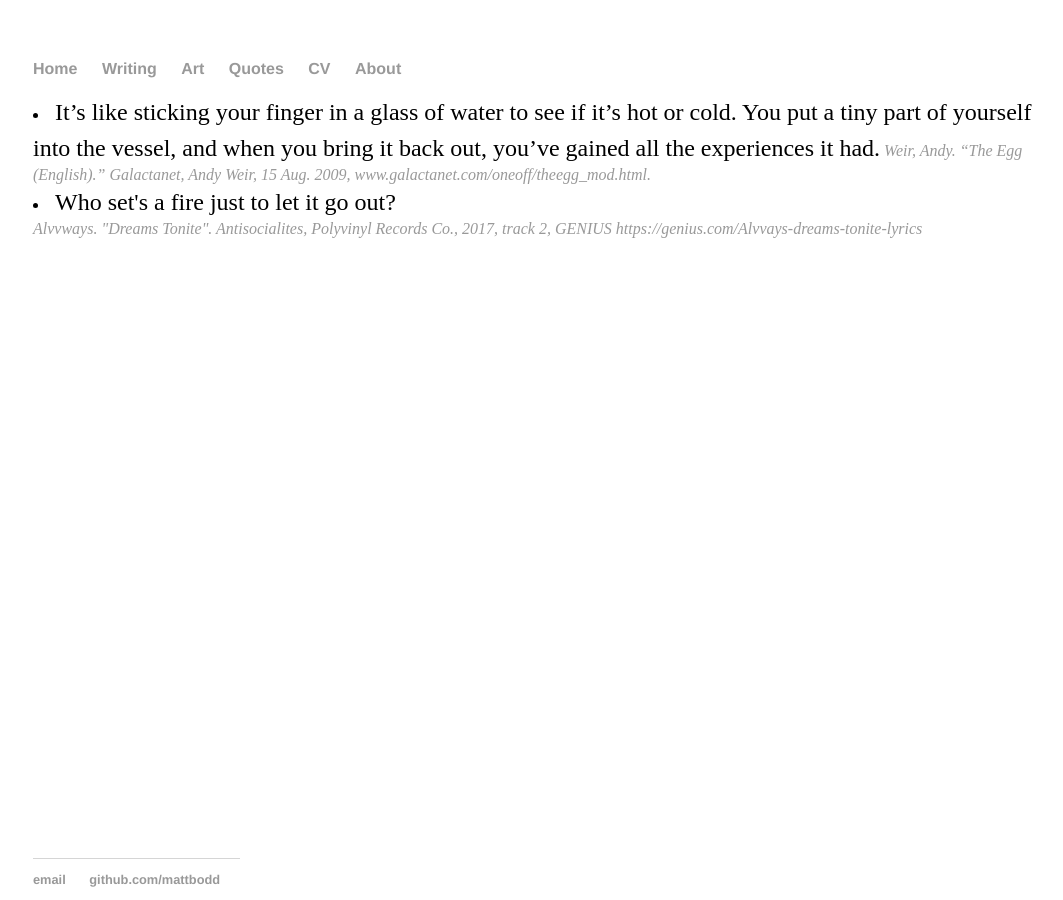
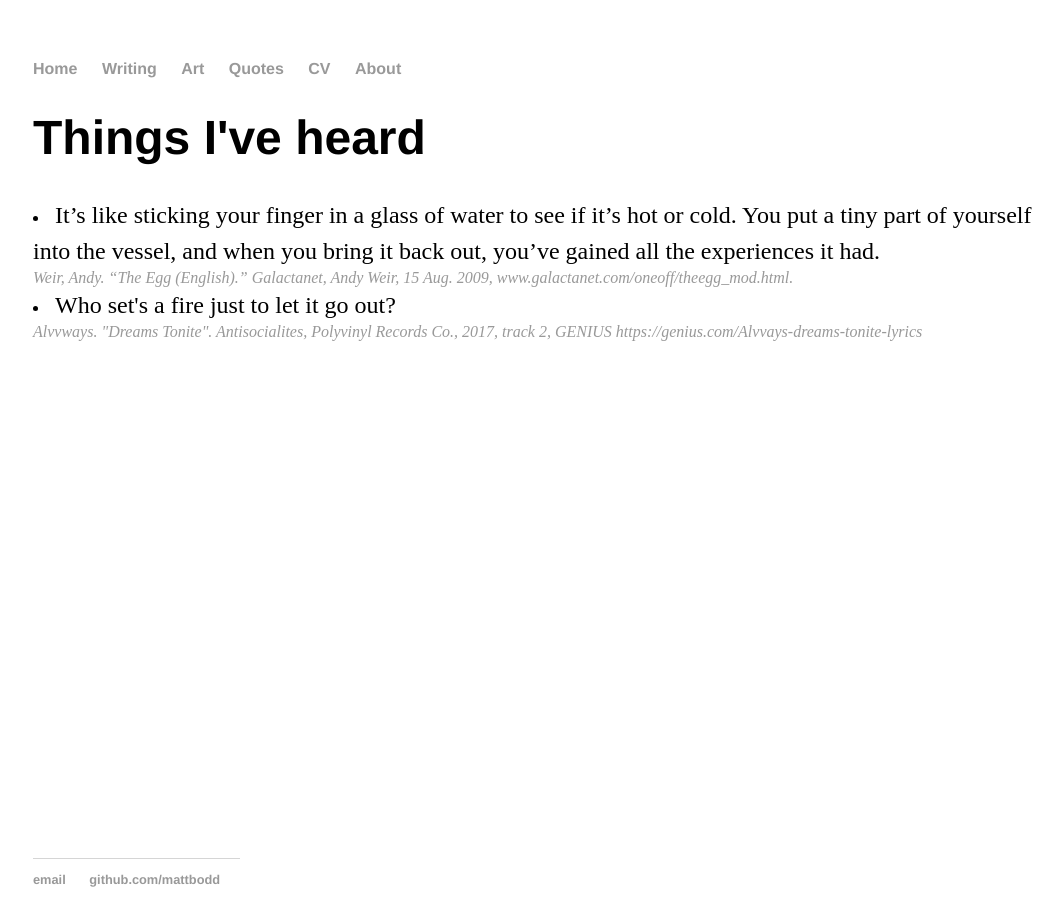
Before and after one commit to mattbodd/mattbodd.github.io, a Jekyll site: the page built from quotes/index.html, in a window 1280 px wide. Shown: the whole page, without its empty margins (95-1158 px from the left). Built offline with Jekyll 4.4.1, drawn with Linux system fonts in a browser that asks for light colours.

Commit message:
update page title to conform to title theme

```diff
--- a/quotes/index.html
+++ b/quotes/index.html
@@ -1,12 +1,15 @@
 ---
 layout: default
-title: Favorite Quotes
+title: Things I've heard
 ---
+<h1>{{ page.title }}</h1>
 <div class="blurb">
   <li>
     <quote>It’s like sticking your finger in a glass of water to see if it’s hot or cold. You put a tiny part of yourself into the vessel, and when you bring it back out, you’ve gained all the experiences it had.</quote>
+    <br>
     <cite>Weir, Andy. “The Egg (English).” Galactanet, Andy Weir, 15 Aug. 2009, www.galactanet.com/oneoff/theegg_mod.html.</cite>
   </li>
+
   <li>
     <quote>Who set's a fire just to let it go out?</quote>
     <br>
```
